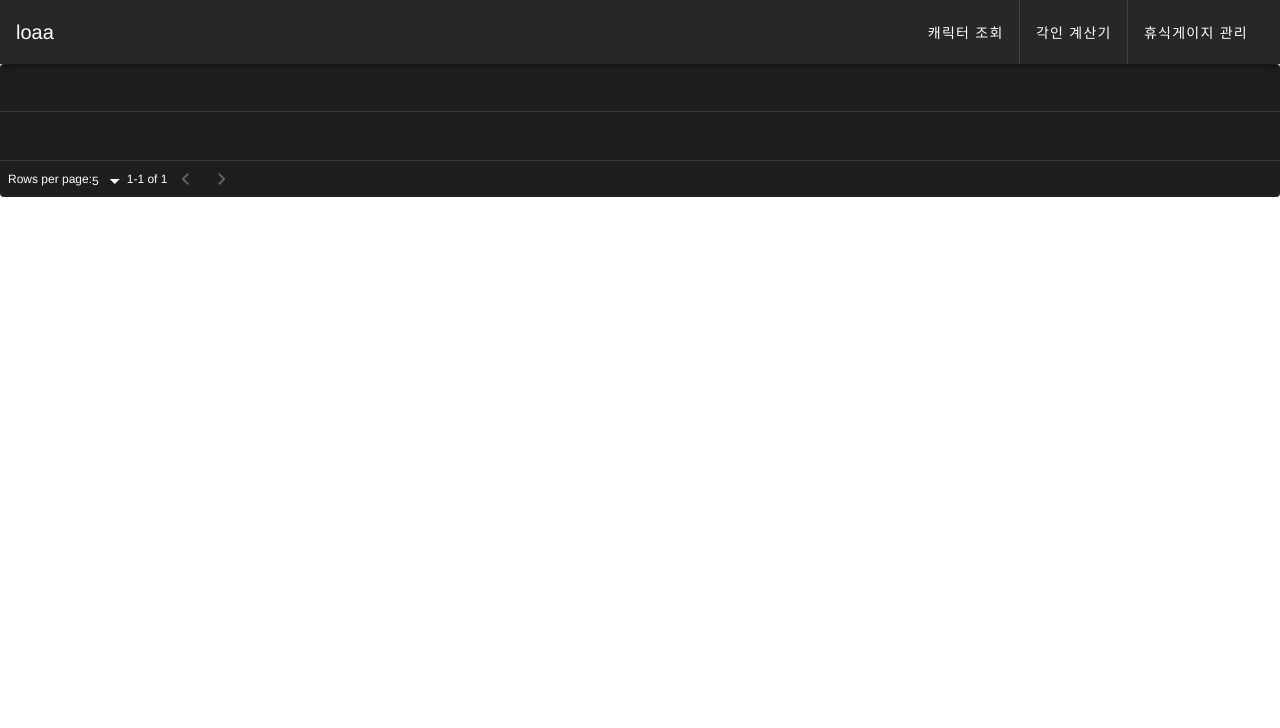
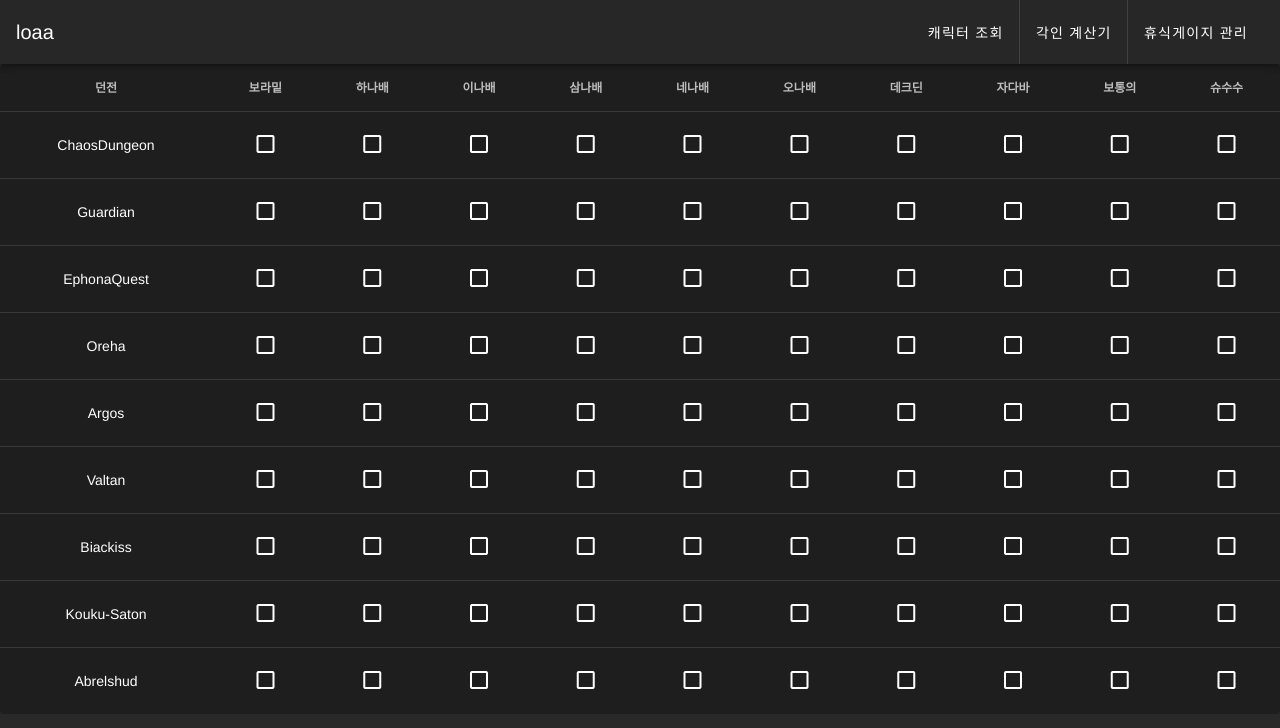
Before and after one commit to violet4795/loaa_vue, a Vue app: page /loaa/dungeon-counter in a window 1280 px wide. Shown: the top 728 px of the page. Built offline with nearby package versions, Linux system fonts and the light colour scheme.

Commit message:
add character table

```diff
--- a/src/App.vue
+++ b/src/App.vue
@@ -29,7 +29,16 @@ export default class App extends Vue {
   font-family: Avenir, Helvetica, Arial, sans-serif;
   -webkit-font-smoothing: antialiased;
   -moz-osx-font-smoothing: grayscale;
+
   text-align: center;
   color: #2c3e50;
 }
+html,
+body {
+  height: 100%;
+  background-color: #00000099;
+}
+.inline {
+  display: inline-block !important; // vuetify에 의해 변경되지 않도록 수정
+}
 </style>
--- a/src/components/models/characters-model.ts
+++ b/src/components/models/characters-model.ts
@@ -1,6 +1,11 @@
 export class dungeon {
   dungeonCode: String = ""; // 던전 식별 코드
   dungeonName: String = ""; // 던전 이름
+  dungeonType: String = ""; // 던전 타입
   isCommander?: boolean = false; // 군단장 여부
   initCycle?: Number = 7; // 초기화 주기 day = 1, week = 7
+  isCompleted?: boolean = false;
+  minLevel?: number = 0; // 입장 레벨
+  maxLevel?: number = 0; // 보상 제한 레벨
+  executeCount?: number = 0; // 일일 실행 가능 회수
 }
--- a/src/pages/dungeon-counter.vue
+++ b/src/pages/dungeon-counter.vue
@@ -1,12 +1,31 @@
 <template>
   <div>
-    <v-data-table
-      :headers="characters"
-      :items="dungeons"
-      :items-per-page="5"
-      :dark="true"
-      class="elevation-1"
-    ></v-data-table>
+    <v-simple-table dark>
+      <template v-slot:default>
+        <thead>
+          <tr>
+            <th class="text-left">
+              던전
+            </th>
+            <th
+              v-for="character in characters"
+              v-bind:key="character"
+              class="text-left"
+            >
+              {{ character }}
+            </th>
+          </tr>
+        </thead>
+        <tbody>
+          <tr v-for="dungeon in dungeons" :key="dungeon.dungeonName">
+            <td>{{ dungeon.dungeonName }}</td>
+            <td v-for="character in characters" v-bind:key="character">
+              <v-checkbox class="inline"></v-checkbox>
+            </td>
+          </tr>
+        </tbody>
+      </template>
+    </v-simple-table>
   </div>
 </template>
 <script lang='ts'>
@@ -17,7 +36,92 @@ import { dungeon } from "../components/models/characters-model";
 })
 export default class App extends Vue {
   data: String = "dd";
-  dungeons: Array<dungeon> = [{ dungeonCode: "d1", dungeonName: "oreha" }];
+  dungeons: Array<dungeon> = [
+    {
+      dungeonCode: "ChaosDungeon",
+      dungeonName: "ChaosDungeon",
+      dungeonType: "ChaosDungeon",
+      minLevel: 1,
+      maxLevel: 9999,
+      isCommander: false,
+      initCycle: 1,
+      executeCount: 2
+    },
+    {
+      dungeonCode: "Guardian",
+      dungeonName: "Guardian",
+      dungeonType: "Guardian",
+      minLevel: 1,
+      maxLevel: 9999,
+      isCommander: false,
+      initCycle: 1,
+      executeCount: 2
+    },
+    {
+      dungeonCode: "EphonaQuest",
+      dungeonName: "EphonaQuest",
+      dungeonType: "EphonaQuest",
+      minLevel: 1,
+      maxLevel: 9999,
+      isCommander: false,
+      initCycle: 1,
+      executeCount: 3
+    },
+    {
+      dungeonCode: "Abyss1325",
+      dungeonName: "Oreha",
+      dungeonType: "Abyss",
+      minLevel: 1325,
+      maxLevel: 1415,
+      isCommander: false,
+      initCycle: 7
+    },
+    {
+      dungeonCode: "AbyssLaid1370",
+      dungeonName: "Argos",
+      dungeonType: "AbyssLaid",
+      minLevel: 1370,
+      maxLevel: 1475,
+      isCommander: false,
+      initCycle: 7
+    },
+    {
+      dungeonCode: "CommanderLaid1415",
+      dungeonName: "Valtan",
+      dungeonType: "CommanderLaid",
+      minLevel: 1415,
+      maxLevel: 9999,
+      isCommander: true,
+      initCycle: 7
+    },
+    {
+      dungeonCode: "CommanderLaid1430",
+      dungeonName: "Biackiss",
+      dungeonType: "CommanderLaid",
+      minLevel: 1430,
+      maxLevel: 9999,
+      isCommander: true,
+      initCycle: 7
+    },
+    {
+      dungeonCode: "CommanderLaid1475",
+      dungeonName: "Kouku-Saton",
+      dungeonType: "CommanderLaid",
+      minLevel: 1475,
+      maxLevel: 9999,
+      isCommander: true,
+      initCycle: 7
+    },
+    {
+      dungeonCode: "CommanderLaid1490",
+      dungeonName: "Abrelshud",
+      dungeonType: "CommanderLaid",
+      minLevel: 1490,
+      maxLevel: 9999,
+      isCommander: true,
+      initCycle: 7
+    }
+  ];
   characters: Array<String> = [
     "보라밑",
     "하나배",
@@ -26,14 +130,11 @@ export default class App extends Vue {
     "네나배",
     "오나배",
     "데크딘",
-    "보라밑",
-    "하나배",
-    "이나배",
-    "삼나배",
-    "네나배",
-    "오나배",
-    "데크딘"
+    "자다바",
+    "보통의",
+    "슈수수"
   ];
+  created() {}
 }
 </script>
 <style lang='scss'>
```
